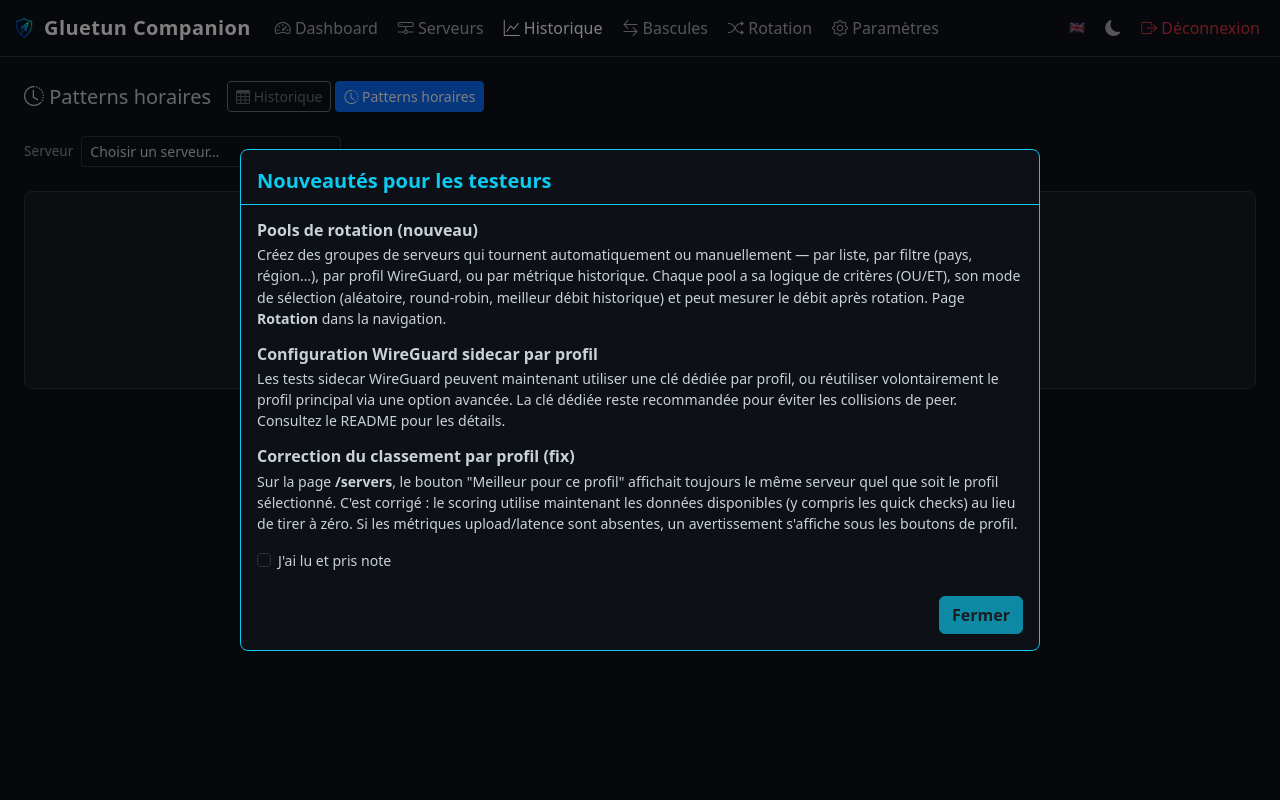
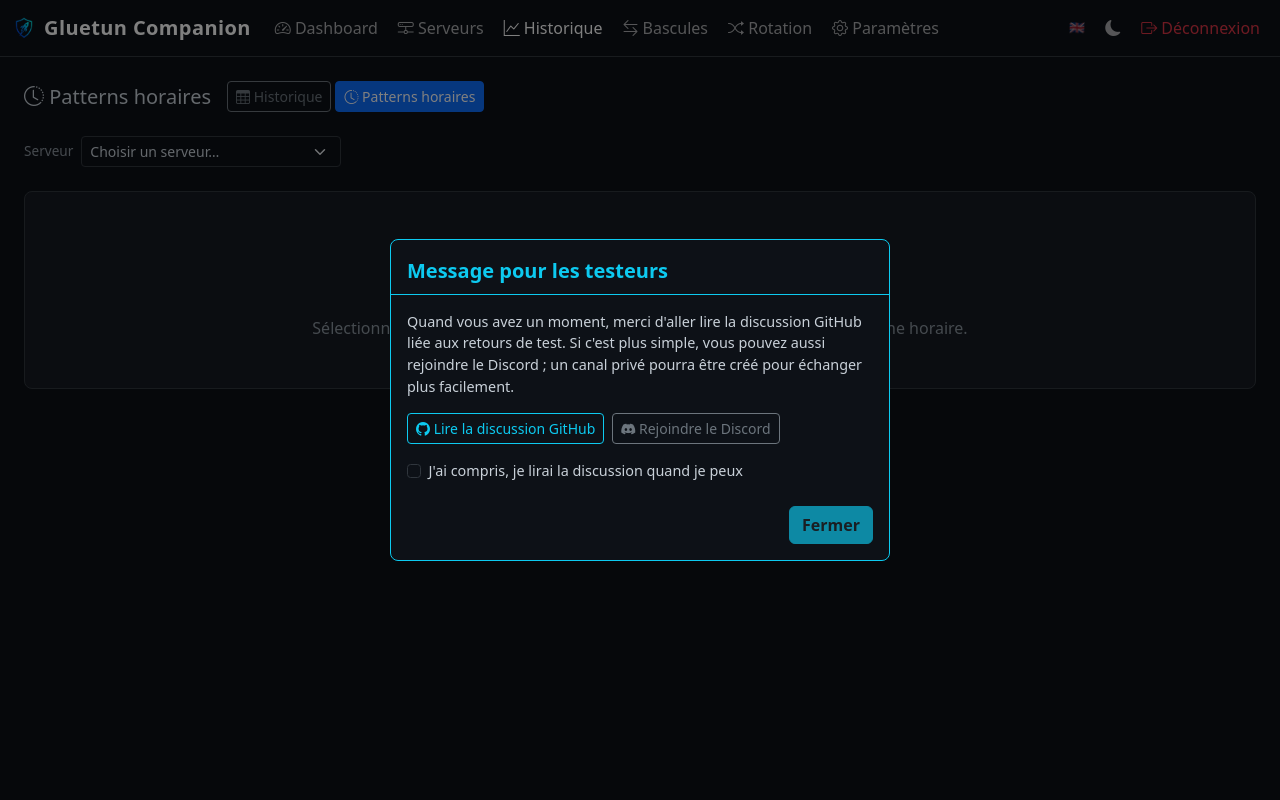
Before and after one commit to Aerya/Gluetun-Companion, a Flask app: page /history/patterns in a window 1280 px wide. Run offline with Flask 3, Linux system fonts and the light colour scheme; the visitor is signed in with stand-in values (Sample User, id 1); data that the repository does not hold is empty; parts of the project's set-up code (start-up, migrations or seed data) failed here and were passed over.

Commit message:
Popup testeurs

```diff
--- a/app/i18n.py
+++ b/app/i18n.py
@@ -772,6 +772,12 @@
         'notice_new_features_score_b':   'Sur la page <strong>/servers</strong>, le bouton "Meilleur pour ce profil" affichait toujours le même serveur quel que soit le profil sélectionné. C\'est corrigé : le scoring utilise maintenant les données disponibles (y compris les quick checks) au lieu de tirer à zéro. Si les métriques upload/latence sont absentes, un avertissement s\'affiche sous les boutons de profil.',
         'notice_new_features_check':     'J\'ai lu et pris note',
         'notice_new_features_close':     'Fermer',
+        'notice_testers_title':      'Message pour les testeurs',
+        'notice_testers_body':       'Quand vous avez un moment, merci d\'aller lire la discussion GitHub liée aux retours de test. Si c\'est plus simple, vous pouvez aussi rejoindre le Discord ; un canal privé pourra être créé pour échanger plus facilement.',
+        'notice_testers_discussion': 'Lire la discussion GitHub',
+        'notice_testers_discord':    'Rejoindre le Discord',
+        'notice_testers_check':      'J\'ai compris, je lirai la discussion quand je peux',
+        'notice_testers_close':      'Fermer',
 
         # ── Jitter / Packet Loss ──
         'stab_col_header':        'Stabilité',
@@ -1617,6 +1623,12 @@
         'notice_new_features_score_b':   'On the <strong>/servers</strong> page, the "Best for this profile" badge always showed the same server regardless of the selected profile. Fixed: scoring now uses available data (including quick checks) instead of falling back to zero. If upload/latency metrics are missing, a warning is shown below the profile buttons.',
         'notice_new_features_check':     'I\'ve read and noted this',
         'notice_new_features_close':     'Close',
+        'notice_testers_title':      'Message for testers',
+        'notice_testers_body':       'When you have a moment, please read the GitHub discussion for test feedback. If Discord is easier, you can also join there; a private channel can be created to discuss things more comfortably.',
+        'notice_testers_discussion': 'Read the GitHub discussion',
+        'notice_testers_discord':    'Join Discord',
+        'notice_testers_check':      'I understand, I will read the discussion when I can',
+        'notice_testers_close':      'Close',
 
         # ── Jitter / Packet Loss ──
         'stab_col_header':        'Stability',
--- a/app/templates/base.html
+++ b/app/templates/base.html
@@ -244,41 +244,45 @@
 {% endif %}{# _g_has_wg_profiles #}
 
 {# ── Notice : nouveautés testeurs v2 ────────────────────────────────────────
-   Shown once per browser (localStorage key notice_new_features_v2).
+   Shown once per browser (localStorage key notice_testers_discussion_v1).
    Requires checking the checkbox before the Close button becomes active.
    ────────────────────────────────────────────────────────────────────────── #}
-<div class="modal fade" id="noticeNewFeaturesModal" tabindex="-1"
+<div class="modal fade" id="noticeTestersModal" tabindex="-1"
      data-bs-backdrop="static" data-bs-keyboard="false"
-     aria-labelledby="noticeNewFeaturesLabel" aria-modal="true" role="dialog">
-  <div class="modal-dialog modal-dialog-centered modal-lg">
+     aria-labelledby="noticeTestersLabel" aria-modal="true" role="dialog">
+  <div class="modal-dialog modal-dialog-centered">
     <div class="modal-content border-info">
       <div class="modal-header border-info pb-2">
-        <h5 class="modal-title fw-bold text-info" id="noticeNewFeaturesLabel">
-          {{ t.notice_new_features_title }}
+        <h5 class="modal-title fw-bold text-info" id="noticeTestersLabel">
+          {{ t.notice_testers_title }}
         </h5>
       </div>
-      <div class="modal-body" style="font-size:.88rem">
+      <div class="modal-body" style="font-size:.9rem">
 
-        <h6 class="fw-semibold mb-1">{{ t.notice_new_features_pools_h }}</h6>
-        <p class="mb-3">{{ t.notice_new_features_pools_b | safe }}</p>
-
-        <h6 class="fw-semibold mb-1">{{ t.notice_new_features_wg_h }}</h6>
-        <p class="mb-3">{{ t.notice_new_features_wg_b | safe }}</p>
-
-        <h6 class="fw-semibold mb-1">{{ t.notice_new_features_score_h }}</h6>
-        <p class="mb-3">{{ t.notice_new_features_score_b | safe }}</p>
-
-        <div class="form-check mt-2">
-          <input type="checkbox" class="form-check-input" id="noticeNewFeaturesCheck">
-          <label class="form-check-label" for="noticeNewFeaturesCheck">
-            {{ t.notice_new_features_check }}
+        <p>{{ t.notice_testers_body | safe }}</p>
+        <div class="d-flex flex-wrap gap-2 mb-3">
+          <a href="https://github.com/Aerya/Gluetun-Companion/discussions/9"
+             target="_blank" rel="noopener"
+             class="btn btn-sm btn-outline-info">
+            <i class="bi bi-github"></i> {{ t.notice_testers_discussion }}
+          </a>
+          <a href="https://discord.gg/RFJB5v2ttz"
+             target="_blank" rel="noopener"
+             class="btn btn-sm btn-outline-secondary">
+            <i class="bi bi-discord"></i> {{ t.notice_testers_discord }}
+          </a>
+        </div>
+        <div class="form-check">
+          <input type="checkbox" class="form-check-input" id="noticeTestersCheck">
+          <label class="form-check-label" for="noticeTestersCheck">
+            {{ t.notice_testers_check }}
           </label>
         </div>
       </div>
       <div class="modal-footer border-0 pt-0">
         <button type="button" class="btn btn-info fw-semibold text-dark"
-                id="noticeNewFeaturesClose" disabled>
-          {{ t.notice_new_features_close }}
+                id="noticeTestersClose" disabled>
+          {{ t.notice_testers_close }}
         </button>
       </div>
     </div>
@@ -286,12 +290,12 @@
 </div>
 <script>
 (function () {
-  const NOTICE_KEY = 'notice_new_features_v2';
+  const NOTICE_KEY = 'notice_testers_discussion_v1';
   if (localStorage.getItem(NOTICE_KEY)) return;          // already dismissed
   document.addEventListener('DOMContentLoaded', function () {
-    const modal    = new bootstrap.Modal(document.getElementById('noticeNewFeaturesModal'));
-    const check    = document.getElementById('noticeNewFeaturesCheck');
-    const closeBtn = document.getElementById('noticeNewFeaturesClose');
+    const modal    = new bootstrap.Modal(document.getElementById('noticeTestersModal'));
+    const check    = document.getElementById('noticeTestersCheck');
+    const closeBtn = document.getElementById('noticeTestersClose');
     check.addEventListener('change', function () {
       closeBtn.disabled = !this.checked;
     });
```
